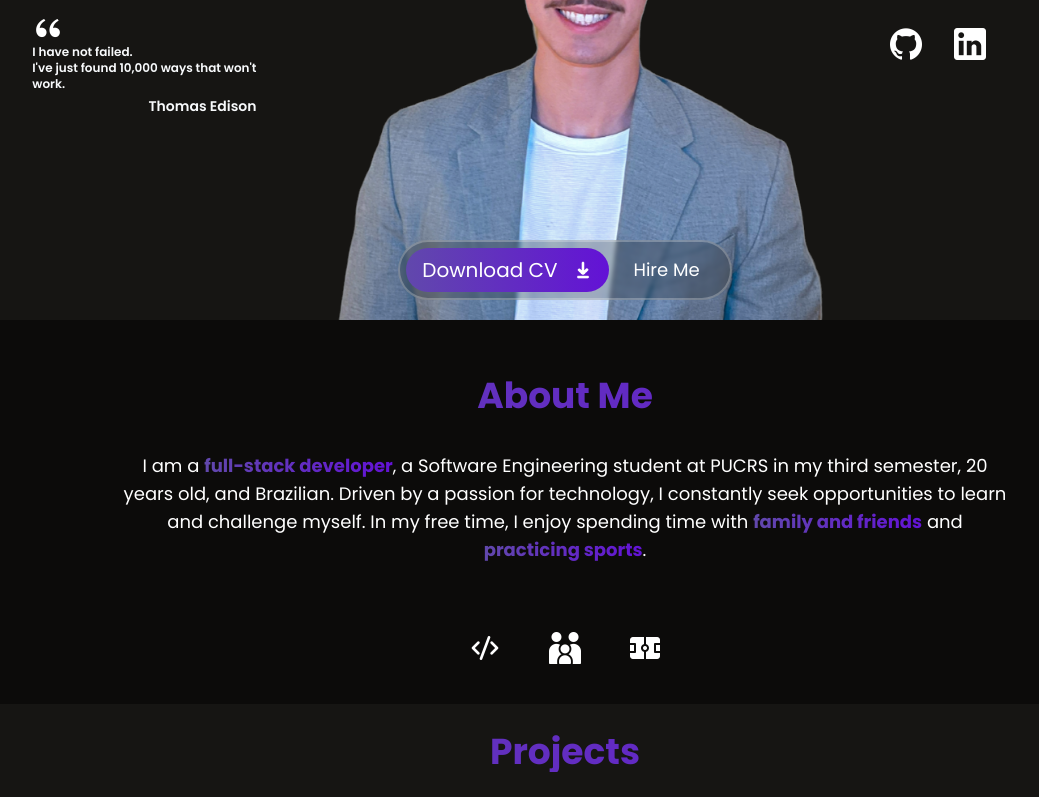
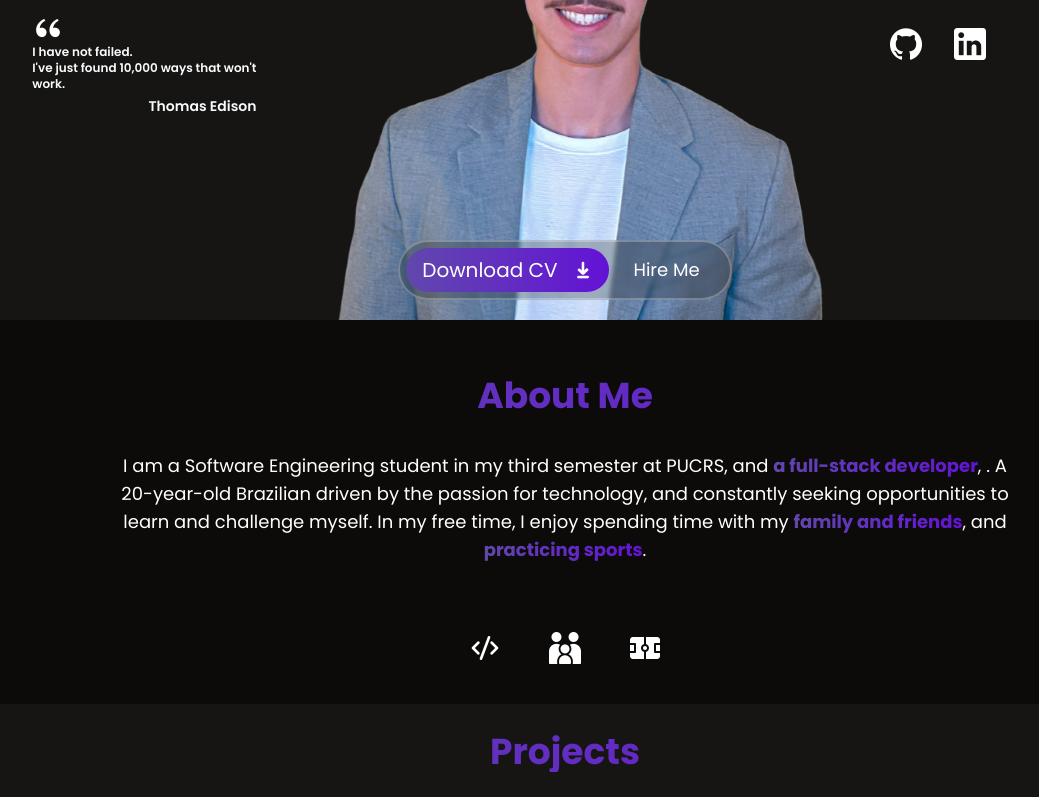
Before and after one commit to Luanpaacheco/Luan-Portfolio, a React (Vite) app: page / in a window 1280 px wide. Shown: the part 376-1173 px from the top of the page, without its empty margins (75-1114 px from the left). Built offline with nearby package versions, Linux system fonts and the light colour scheme.

Commit message:
ajustando o ingles

```diff
--- a/src/pages/Home/sections/About/About.tsx
+++ b/src/pages/Home/sections/About/About.tsx
@@ -27,9 +27,8 @@ const About = () => {
           About Me
         </h1>
         <p className='pt-9 pb-5 md:pb-5 lg:pb-9 px-6 sm:px-20 md:px-48 text-base sm:text-lg'>
-          I am a <span className='font-bold bg-gradient-to-r from-[#6148ac] to-[#6312d6] bg-clip-text text-transparent'>full-stack developer</span>,
-          a Software Engineering student at PUCRS in my third semester, 20 years old, and Brazilian. Driven by a passion for technology,
-          I constantly seek opportunities to learn and challenge myself. In my free time, I enjoy spending time with <span className='font-bold bg-gradient-to-r from-[#6148ac] to-[#6312d6] bg-clip-text text-transparent'>family and friends</span> and <span className='font-bold bg-gradient-to-r from-[#6148ac] to-[#6312d6] bg-clip-text text-transparent'>practicing sports</span>.
+          I am a Software Engineering student in my third semester  at PUCRS, and <span className='font-bold bg-gradient-to-r from-[#6148ac] to-[#6312d6] bg-clip-text text-transparent'>a full-stack developer</span>,
+          . A 20-year-old Brazilian driven by the passion for technology, and constantly seeking opportunities to learn and challenge myself. In my free time, I enjoy spending time with my <span className='font-bold bg-gradient-to-r from-[#6148ac] to-[#6312d6] bg-clip-text text-transparent'>family and friends</span>, and <span className='font-bold bg-gradient-to-r from-[#6148ac] to-[#6312d6] bg-clip-text text-transparent'>practicing sports</span>.
         </p>
         <div className="flex flex-wrap justify-center gap-6 sm:gap-12 lg:pt-8 md:pt-0 rounded-lg h-fit mb-6 sm:mb-0">
           <img className='h-8' src={programacao} alt="Programming" />
```
